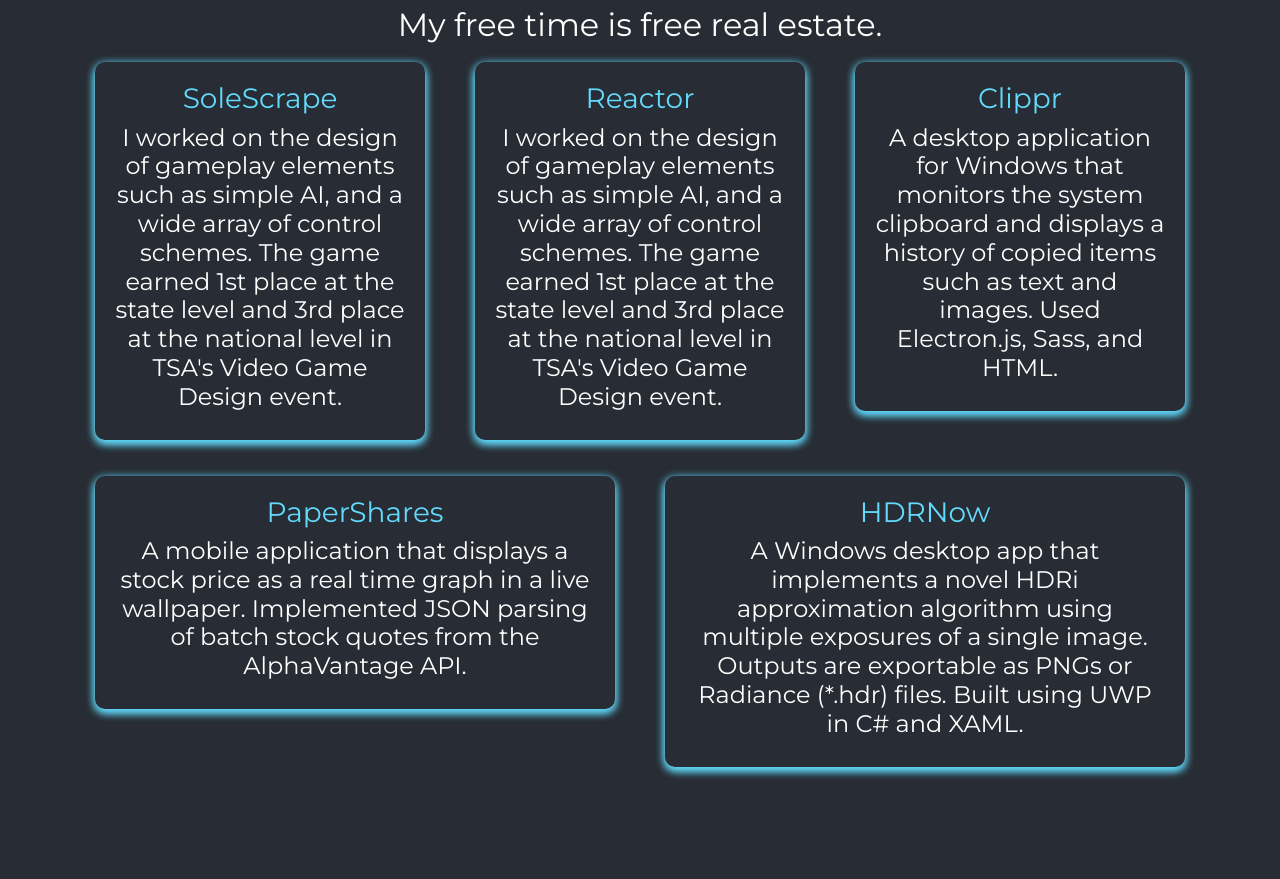
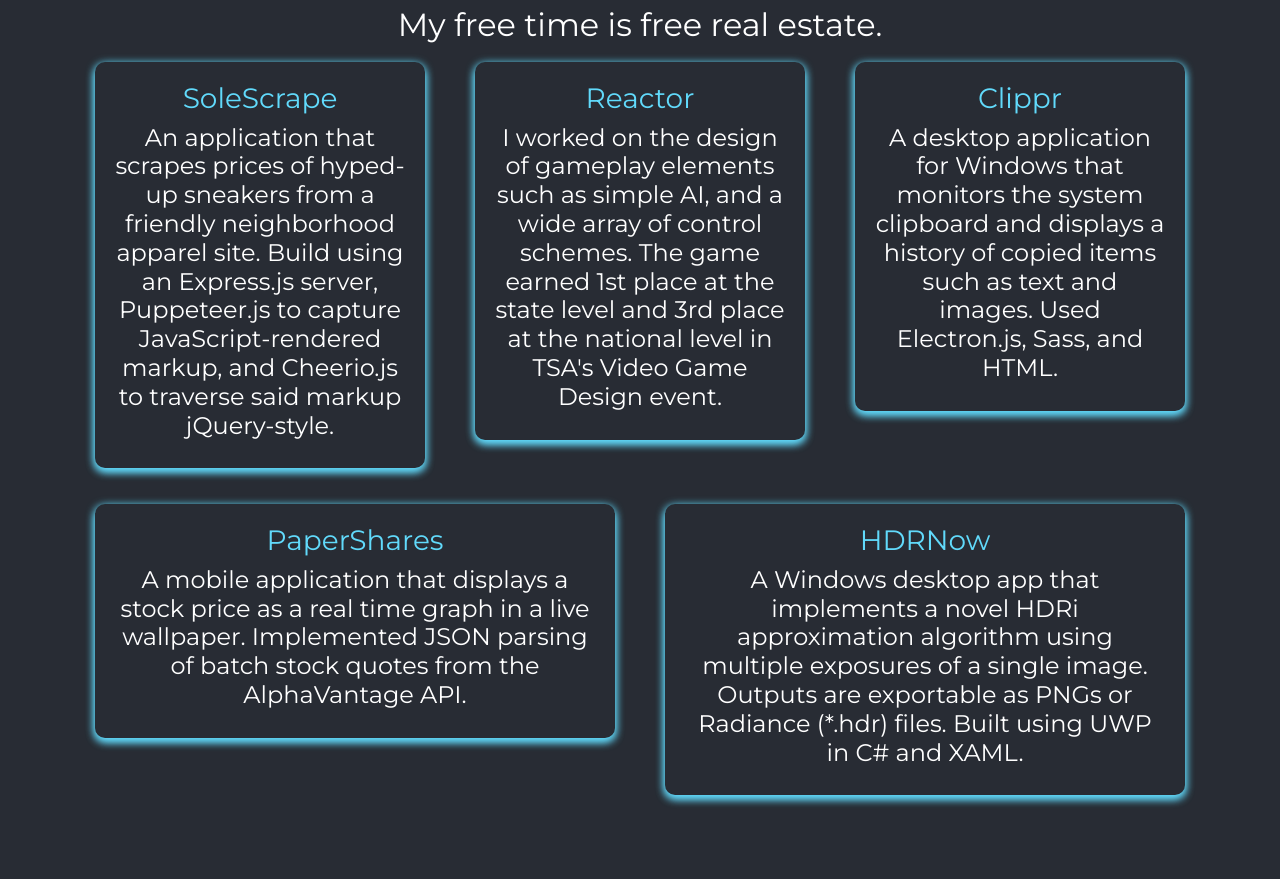
Before and after one commit to vivkpatl/portfolio, a React (Create React App) app: page / in a window 1280 px wide. Shown: the part 1520-2399 px from the top of the page. Built offline with nearby package versions, Linux system fonts and the light colour scheme.

Commit message:
Actually fix the SoleScrape description

```diff
--- a/src/App.js
+++ b/src/App.js
@@ -61,7 +61,7 @@
               <div className="col-sm mb-3">
 
                 <Card title="SoleScrape" link="https://github.com/vivkpatl/nodejs-scraping">
-                  I worked on the design of gameplay elements such as simple AI, and a wide array of control schemes. The game earned 1st place at the state level and 3rd place at the national level in TSA's Video Game Design event.
+                  An application that scrapes prices of hyped-up sneakers from a friendly neighborhood apparel site. Build using an Express.js server, Puppeteer.js to capture JavaScript-rendered markup, and Cheerio.js to traverse said markup jQuery-style.
                 </Card>
 
               </div>
```
